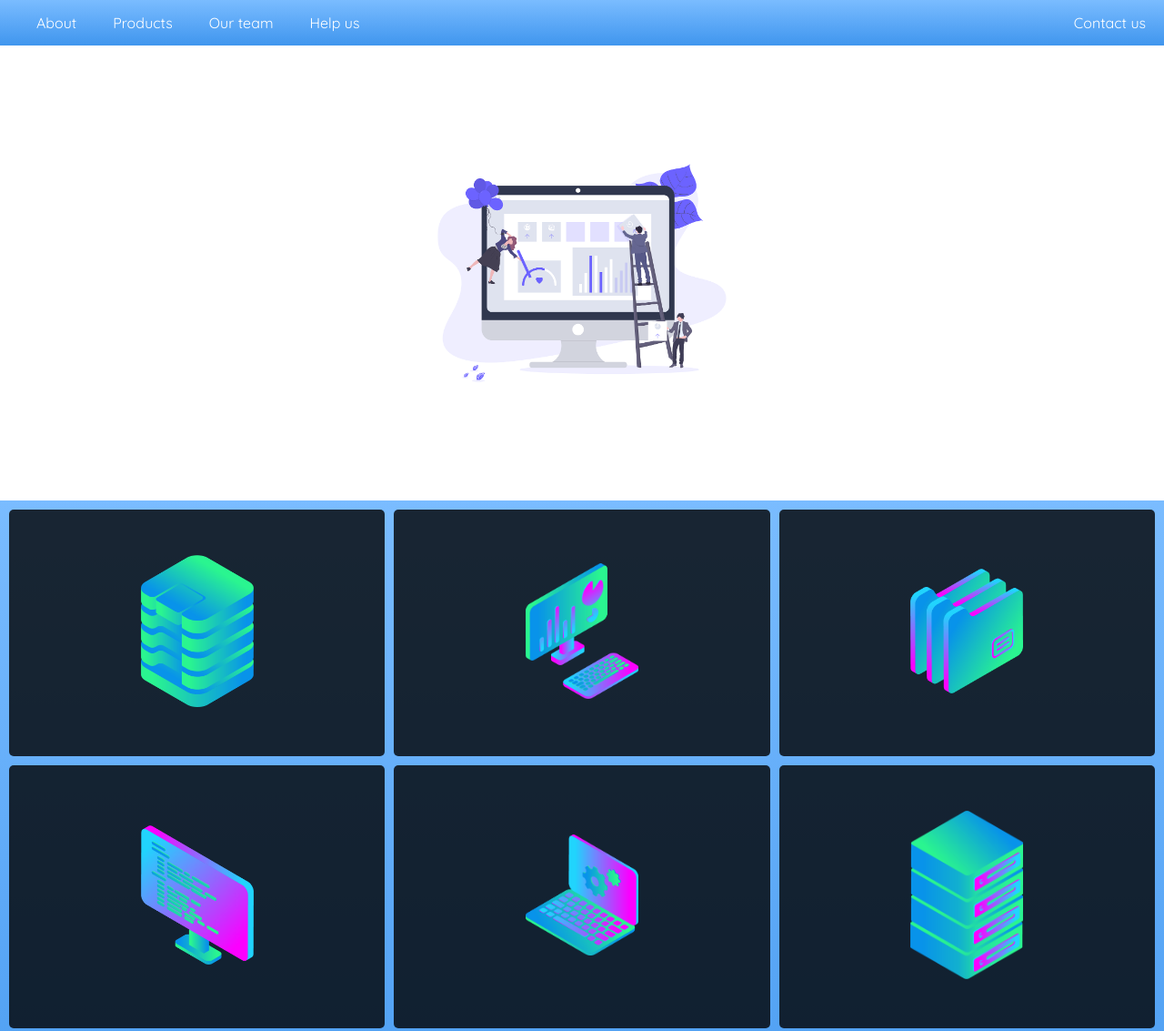
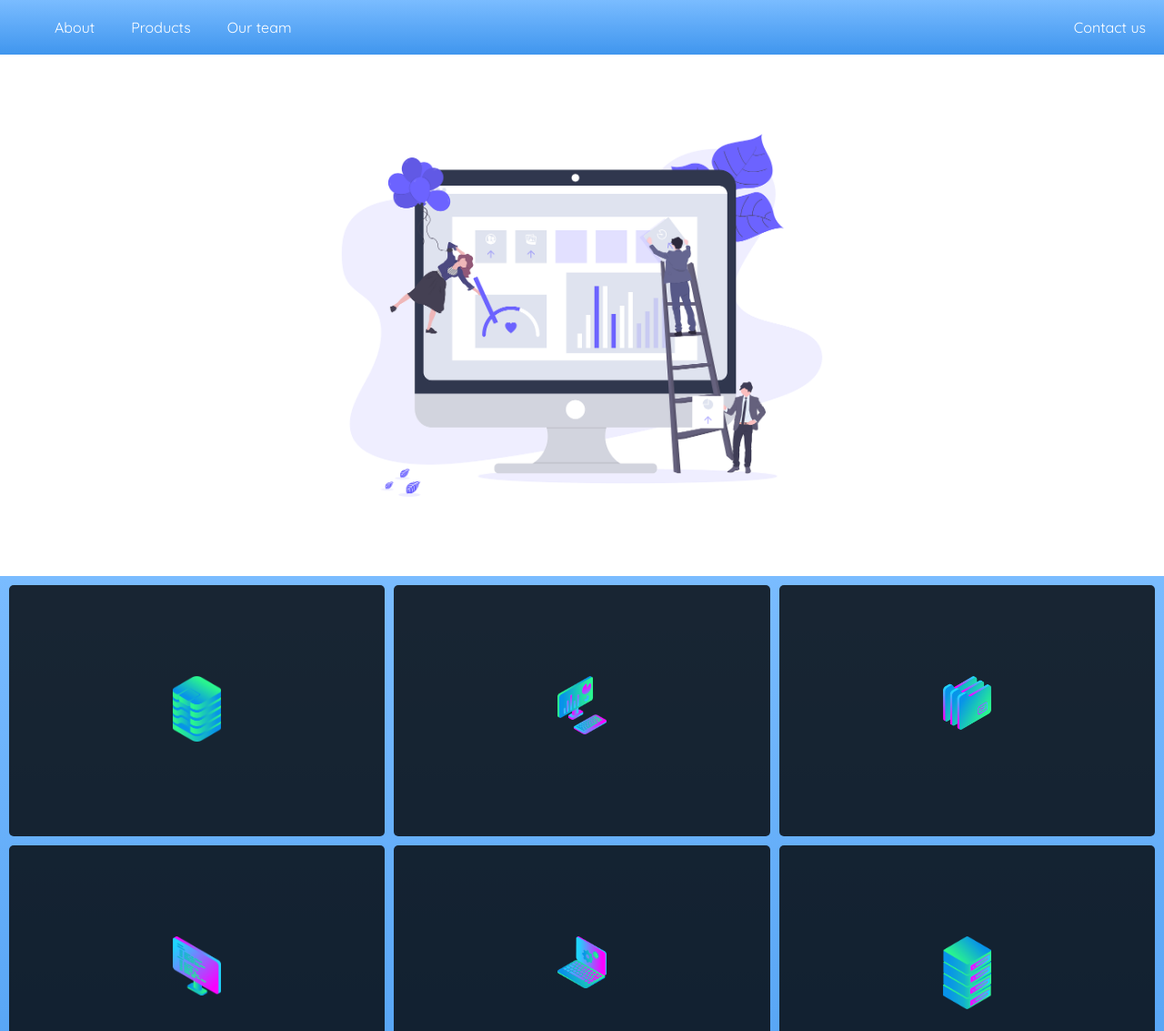
Before and after one commit to jorus-tyron/layout_master, a plain HTML site: page index.html in a window 1280 px wide. Shown: the top 1133 px of the page at 91% size. Drawn offline with nearby package versions, Linux system fonts and the light colour scheme.

Commit message:
updating files

```diff
--- a/index.html
+++ b/index.html
@@ -2,69 +2,57 @@
 <html>
 <head>
   <title>Layout Master</title>
-  <link rel="stylesheet" type="text/css" href="./style.css">
   <meta name="viewport" content="width=device-width, initial-scale=1.0">
 
   <link href="https://fonts.googleapis.com/css?family=Quicksand" rel="stylesheet">
+  <link rel="stylesheet" href="https://cdnjs.cloudflare.com/ajax/libs/animate.css/3.7.0/animate.css" integrity="sha256-gVCm5mRCmW9kVgsSjQ7/5TLtXqvfCoxhdsjE6O1QLm8=" crossorigin="anonymous" />
 
+  <link rel="stylesheet" type="text/css" href="./style.css">
 </head>
 <body>
-  <div class="zone nav_bar">
-    <a href="#" class="nav_bar_item">About</a>
-    <a href="#" class="nav_bar_item">Products</a>
-    <a href="#" class="nav_bar_item">Our team</a>
-    <a href="#" class="nav_bar_item">Help us</a>
-    <a href="#" class="nav_bar_item align_right">Contact us</a>
+  <nav class="nav-bar sticky">
+    <ul class="main-nav">
+      <li><a href="#">About</a></li>
+      <li><a href="#">Products</a></li>
+      <li><a href="#">Our team</a></li>
+      <li class="justify-right"><a href="#">Contact us</a></li>
+    </ul>
+  </nav>
+
+  <div class="cover">
+    <img src="img/undraw.png" id="main-picture">
   </div>
 
-  <div class="zone white">
-    <img src="img/undraw.png">
-  </div>
-
-  <div class="zone blue">
+  <div class="content">
     <div class="card">
-      <div class="flex_center">
-        <img src="img/data_storage_2_2.png" alt="First one">
-      </div>
+      <img src="img/data_storage_2_2.png">
     </div>
     <div class="card">
-      <div class="flex_center">
-        <img src="img/desktop_analytics_2.png">
-      </div>
+      <img src="img/desktop_analytics_2.png">
     </div>
     <div class="card">
-      <div class="flex_center">
-        <img src="img/files_2.png">
-      </div>
+      <img src="img/files_2.png">
     </div>
     <div class="card">
-      <div class="flex_center">
-        <img src="img/monitor_coding_2.png">
-      </div>
+      <img src="img/monitor_coding_2.png">
     </div>
     <div class="card">
-      <div class="flex_center">
-        <img src="img/monitor_settings_2.png">
-      </div>
+      <img src="img/monitor_settings_2.png">
     </div>
     <div class="card">
-      <div class="flex_center">
-        <img src="img/server_2_2.png">
-      </div>
+      <img src="img/server_2_2.png">
     </div>
     <div class="card">
-      <div class="flex_center">
-        <img src="img/server_3.png">
-      </div>
+      <img src="img/server_3.png">
     </div>
     <div class="card">
-      <div class="flex_center">
-        <img src="img/server_safe_2.png">
-      </div>
+      <img src="img/server_safe_2.png">
     </div>
   </div>
 
-  <div class="zone yellow">This website has been created by jorus-tyron</div>
+  <footer>
+    This website has been created by jorus-tyron
+  </footer>
 
 </div>
 </body>
--- a/style.css
+++ b/style.css
@@ -1,31 +1,17 @@
 body {
-  margin: auto;
+  margin: auto 0;
   padding: 0;
   font-family: 'Quicksand', sans-serif;
-}
-
-a {
   color: white;
 }
 
-a:hover {
-  color: blue;
+* {
+  box-sizing: border-box;
 }
 
-img {
-  max-width: 30%;
-  padding: 50px;
-}
+/* Navigation bar */
 
-.zone {
-    color:#FFF;
-}
-
-/*https://paulund.co.uk/how-to-create-shiny-css-buttons*/
-/***********************************************************************
- *  Green Background
- **********************************************************************/
-.nav_bar {
+.nav-bar {
   background: #7abcff; /* Old browsers */
   background: -moz-linear-gradient(top, #7abcff 0%, #60abf8 44%, #4096ee 100%); /* FF3.6+ */
   background: -webkit-gradient(linear, left top, left bottom, color-stop(0%,#7abcff), color-stop(44%,#60abf8), color-stop(100%,#4096ee)); /* Chrome,Safari4+ */
@@ -34,38 +20,75 @@ img {
   background: -ms-linear-gradient(top, #7abcff 0%,#60abf8 44%,#4096ee 100%); /* IE10+ */
   background: linear-gradient(top, #7abcff 0%,#60abf8 44%,#4096ee 100%); /* W3C */
 
-  padding-left: 20px;
-  height: 50px;
-  display: flex;
-  align-items: center;
+  display: block;
+  z-index: 1;
 }
 
-.nav_bar_item {
-  margin: 20px;
+.sticky {
+  position: sticky;
+  top: 0;
+  width: 100%;
+}
+
+.main-nav {
+  display: flex;
+  list-style: none;
+  margin: 0;
+}
+
+.main-nav li {
+  padding: 20px;
+}
+
+@media only screen and (max-width: 576px) {
+  .main-nav {
+    font-size: 0.5em;
+    padding: 0;
+  }
+
+  .main-nav li {
+    padding: 10px;
+  }
+}
+
+.justify-right {
+  margin-left: auto;
+}
+
+a {
+  color: white;
   text-decoration: none;
 }
 
-.align_right {
-  margin-left: auto;
+a:hover {
+  color: blue;
 }
 
-/***********************************************************************
- *  Red Background
- **********************************************************************/
-.white {
+/* Cover */
+
+.cover {
+    width: 100%;
+    margin: 50px 0;
     background-color: white;
-    padding: 50px 0;
-
     display: flex;
-    height: 400px;
     justify-content: center;
     align-items: center;
 }
 
-/***********************************************************************
-*  Blue Background
-**********************************************************************/
-.blue {
+#main-picture {
+  width: 100%;
+  padding: 0 25%;
+}
+
+@media only screen and (max-width: 576px) {
+  #main-picture {
+    width: 100vw;
+  }
+}
+
+/* Content */
+
+.content {
   background: #7abcff; /* Old browsers */
   background: -moz-linear-gradient(top, #7abcff 0%, #60abf8 44%, #4096ee 100%); /* FF3.6+ */
   background: -webkit-gradient(linear, left top, left bottom, color-stop(0%,#7abcff), color-stop(44%,#60abf8), color-stop(100%,#4096ee)); /* Chrome,Safari4+ */
@@ -74,28 +97,32 @@ img {
   background: -ms-linear-gradient(top, #7abcff 0%,#60abf8 44%,#4096ee 100%); /* IE10+ */
   background: linear-gradient(top, #7abcff 0%,#60abf8 44%,#4096ee 100%); /* W3C */
 
+  width: 100%;
   padding: 10px;
   display: grid;
+  grid-gap: 10px;
   grid-template-columns: repeat(auto-fill, minmax(350px, 1fr));
-  grid-gap: 10px;
+}
+
+.card > img {
+  width: 25%;
 }
 
 .card {
-  display: flex;
-  height: auto;
   background-color: rgba(0, 0, 0, 0.8);
   border-radius: 5px;
+  text-align: center;
+  padding: 100px;
+  transition: transform 0.25s;
 }
 
-.flex_center {
-  text-align: center;
-  margin: auto;
+.card:hover {
+  transform: scale(1.025);
 }
 
-/***********************************************************************
- *  Yellow Background
- **********************************************************************/
-.yellow{
+/* Footer */
+
+footer {
     background: #F3AAAA; /* Old browsers */
     background: -moz-linear-gradient(top, #F3AAAA 0%, #febf04 100%); /* FF3.6+ */
     background: -webkit-gradient(linear, left top, left bottom, color-stop(0%,#F3AAAA), color-stop(100%,#febf04)); /* Chrome,Safari4+ */
```
